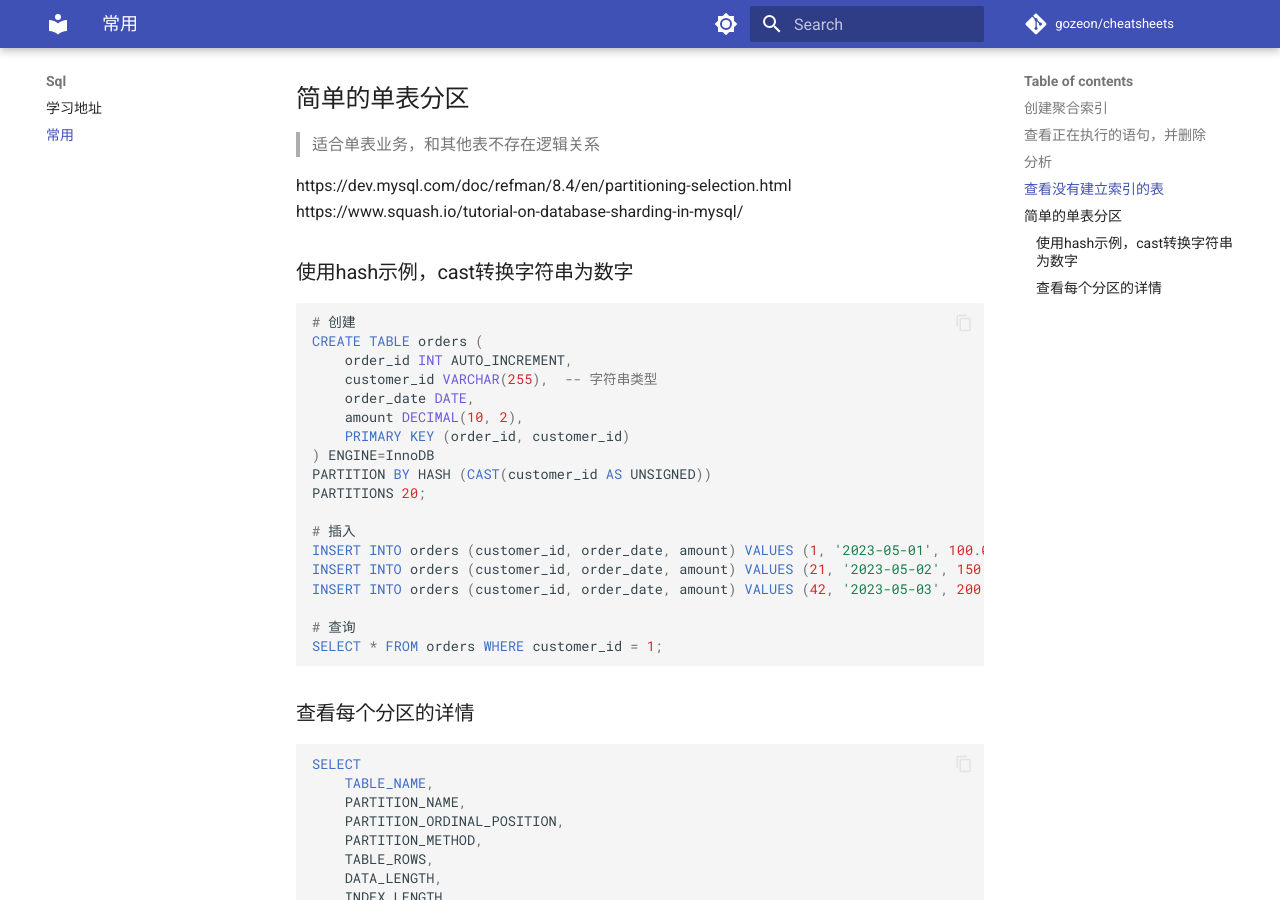
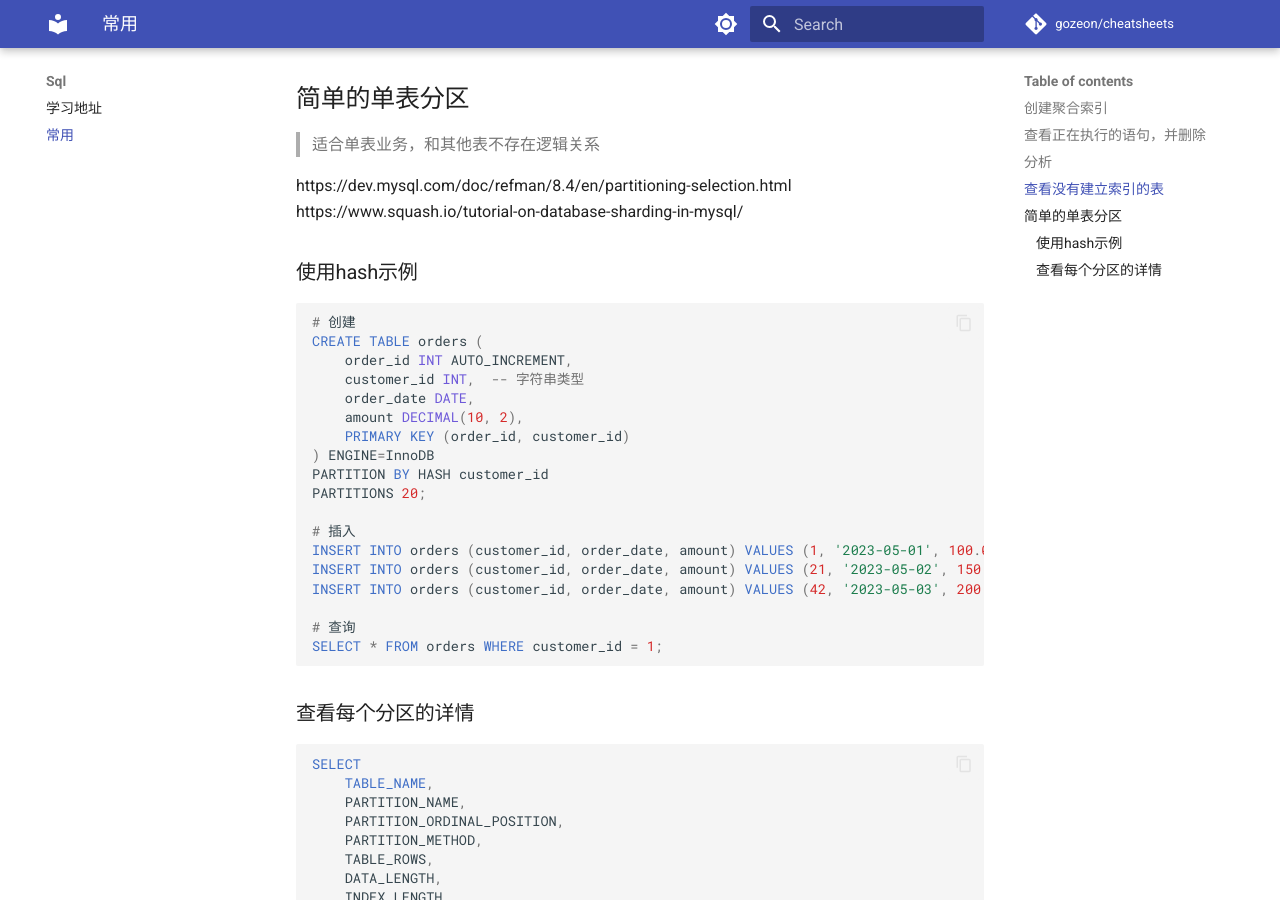
Before and after one commit to gozeon/cheatsheets, an MkDocs documentation site: the page built from docs/sql/常用.md, in a window 1280 px wide and 900 px high, scrolled down 1311 px. Built offline with MkDocs 1.6.1 and Material for MkDocs 9.7.7, drawn with Linux system fonts in a browser that asks for light colours; comment, search, counter and statistics services are not loaded.

Commit message:
Update 常用.md

````diff
--- a/docs/sql/常用.md
+++ b/docs/sql/常用.md
@@ -61,18 +61,18 @@ ORDER BY
 https://dev.mysql.com/doc/refman/8.4/en/partitioning-selection.html
 https://www.squash.io/tutorial-on-database-sharding-in-mysql/
 
-### 使用hash示例，cast转换字符串为数字
+### 使用hash示例
 
 ```sql
 # 创建
 CREATE TABLE orders (
     order_id INT AUTO_INCREMENT,
-    customer_id VARCHAR(255),  -- 字符串类型
+    customer_id INT,  -- 字符串类型
     order_date DATE,
     amount DECIMAL(10, 2),
     PRIMARY KEY (order_id, customer_id)
 ) ENGINE=InnoDB
-PARTITION BY HASH (CAST(customer_id AS UNSIGNED))
+PARTITION BY HASH customer_id
 PARTITIONS 20;
 
 # 插入
````
